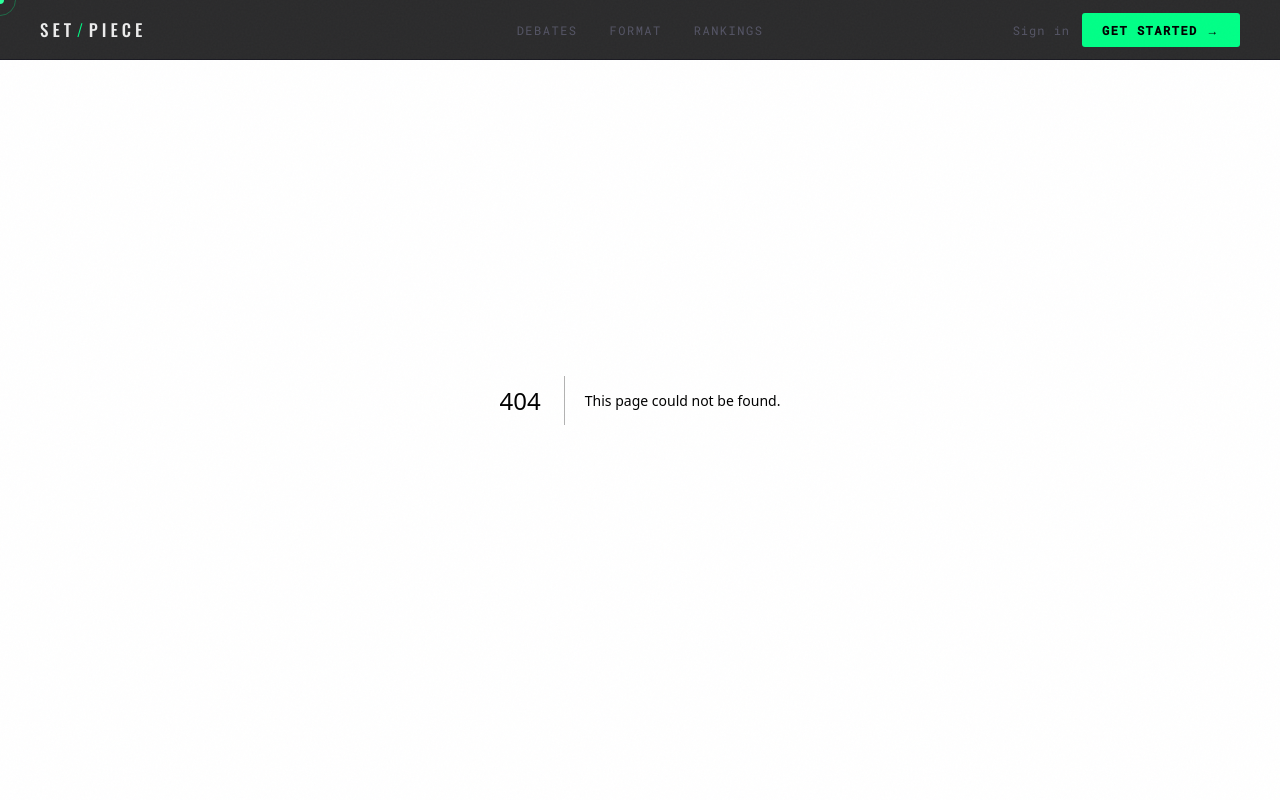
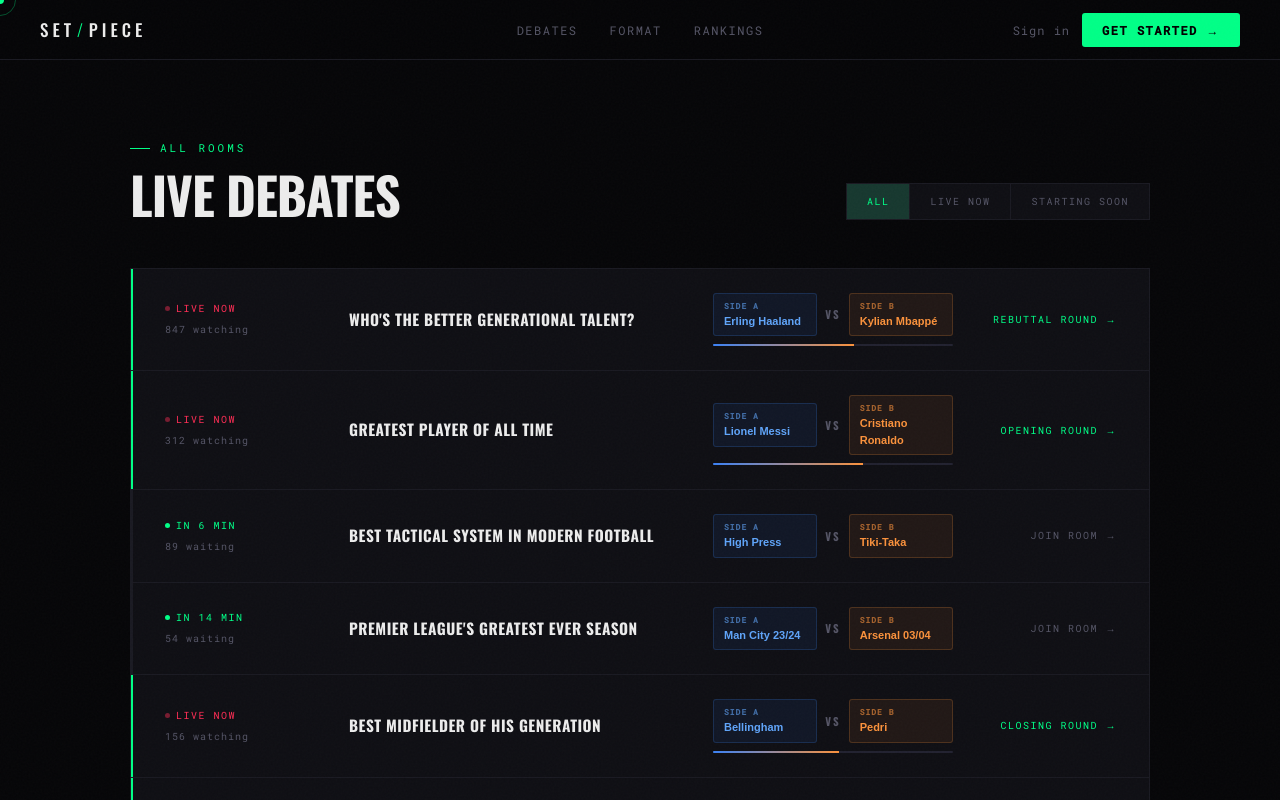
Before and after one commit to GajapriyanV/SetPiece, a Next.js app: page /rooms in a window 1280 px wide. Before the commit this address had no page. Shown: the top 800 px of the page. Built offline with nearby package versions, Linux system fonts and the light colour scheme; a web font is replaced by a local one.

Commit message:
All avaialable debate rooms page

```diff
--- /dev/null
+++ b/app/rooms/page.tsx
@@ -0,0 +1,262 @@
+"use client";
+
+import { useEffect, useRef, useState } from "react";
+
+type DebateStatus = "live" | "soon";
+
+interface Debate {
+  id: string;
+  status: DebateStatus;
+  viewers: number;
+  topic: string;
+  sideA: string;
+  sideB: string;
+  phase: string;
+  voteWidth: number;
+  startsIn?: string;
+}
+
+const ALL_DEBATES: Debate[] = [
+  {
+    id: "1", status: "live", viewers: 847,
+    topic: "Who's The Better Generational Talent?",
+    sideA: "Erling Haaland", sideB: "Kylian Mbappé",
+    phase: "Rebuttal Round", voteWidth: 58,
+  },
+  {
+    id: "2", status: "live", viewers: 312,
+    topic: "Greatest Player Of All Time",
+    sideA: "Lionel Messi", sideB: "Cristiano Ronaldo",
+    phase: "Opening Round", voteWidth: 63,
+  },
+  {
+    id: "3", status: "soon", viewers: 89,
+    topic: "Best Tactical System In Modern Football",
+    sideA: "High Press", sideB: "Tiki-Taka",
+    phase: "Join Room", voteWidth: 50, startsIn: "6 min",
+  },
+  {
+    id: "4", status: "soon", viewers: 54,
+    topic: "Premier League's Greatest Ever Season",
+    sideA: "Man City 23/24", sideB: "Arsenal 03/04",
+    phase: "Join Room", voteWidth: 50, startsIn: "14 min",
+  },
+  {
+    id: "5", status: "live", viewers: 156,
+    topic: "Best Midfielder Of His Generation",
+    sideA: "Bellingham", sideB: "Pedri",
+    phase: "Closing Round", voteWidth: 52,
+  },
+  {
+    id: "6", status: "live", viewers: 204,
+    topic: "Most Dominant Club Side Ever",
+    sideA: "Barcelona 2009–11", sideB: "Real Madrid 2015–18",
+    phase: "Opening Round", voteWidth: 47,
+  },
+  {
+    id: "7", status: "soon", viewers: 31,
+    topic: "Best International Manager Of The Decade",
+    sideA: "Didier Deschamps", sideB: "Gareth Southgate",
+    phase: "Join Room", voteWidth: 50, startsIn: "22 min",
+  },
+  {
+    id: "8", status: "live", viewers: 119,
+    topic: "Premier League GOAT Club",
+    sideA: "Manchester United", sideB: "Manchester City",
+    phase: "Rebuttal Round", voteWidth: 55,
+  },
+];
+
+function RoomRow({ debate }: { debate: Debate }) {
+  const [voteW, setVoteW] = useState(debate.voteWidth);
+  const [hovered, setHovered] = useState(false);
+
+  useEffect(() => {
+    if (debate.status !== "live") return;
+    const id = setInterval(() => {
+      setVoteW((w) => Math.max(35, Math.min(65, w + (Math.random() - 0.5) * 3)));
+    }, 2200);
+    return () => clearInterval(id);
+  }, [debate.status]);
+
+  const isLive = debate.status === "live";
+
+  return (
+    <div
+      onMouseEnter={() => setHovered(true)}
+      onMouseLeave={() => setHovered(false)}
+      style={{
+        background: hovered ? "#13131a" : "var(--card)",
+        borderLeft: `2px solid ${isLive ? "var(--g)" : "var(--border)"}`,
+        padding: "24px 32px",
+        display: "grid",
+        gridTemplateColumns: "160px 1fr 240px 140px",
+        alignItems: "center",
+        gap: "24px",
+        transition: "background 0.25s",
+        cursor: "pointer",
+      }}
+    >
+      {/* Status */}
+      <div style={{ display: "flex", flexDirection: "column", gap: "6px" }}>
+        <div style={{
+          display: "inline-flex", alignItems: "center", gap: "6px",
+          fontFamily: "var(--font-mono, 'Roboto Mono', monospace)",
+          fontSize: "10px", letterSpacing: "1.5px", textTransform: "uppercase",
+          color: isLive ? "var(--red)" : "var(--g)",
+        }}>
+          <div className={isLive ? "status-dot-live" : ""} style={{
+            width: "5px", height: "5px", borderRadius: "50%", background: "currentColor", flexShrink: 0,
+          }} />
+          {isLive ? "Live Now" : `In ${debate.startsIn}`}
+        </div>
+        <span style={{
+          fontFamily: "var(--font-mono, 'Roboto Mono', monospace)",
+          fontSize: "10px", color: "var(--dim)", letterSpacing: "1px",
+        }}>
+          {isLive ? `${debate.viewers.toLocaleString()} watching` : `${debate.viewers} waiting`}
+        </span>
+      </div>
+
+      {/* Topic */}
+      <div style={{
+        fontFamily: "var(--font-oswald, 'Oswald', sans-serif)",
+        fontWeight: 700, textTransform: "uppercase", letterSpacing: "0.5px",
+        fontSize: "clamp(15px, 1.2vw, 20px)", lineHeight: 1.15,
+      }}>
+        {debate.topic}
+      </div>
+
+      {/* Sides + vote bar */}
+      <div style={{ display: "flex", flexDirection: "column", gap: "8px" }}>
+        <div style={{ display: "flex", alignItems: "center", gap: "8px" }}>
+          <div style={{
+            flex: 1, padding: "6px 10px", background: "rgba(59,130,246,0.08)",
+            border: "1px solid rgba(59,130,246,0.2)", borderRadius: "3px",
+            fontSize: "11px", fontWeight: 600, color: "#60a5fa",
+            display: "flex", flexDirection: "column", gap: "1px",
+          }}>
+            <span style={{ fontSize: "8px", opacity: 0.6, textTransform: "uppercase", letterSpacing: "1px", fontFamily: "var(--font-mono)" }}>Side A</span>
+            {debate.sideA}
+          </div>
+          <span style={{
+            fontFamily: "var(--font-oswald, 'Oswald', sans-serif)",
+            fontSize: "11px", fontWeight: 700, color: "var(--dim)", letterSpacing: "2px",
+          }}>VS</span>
+          <div style={{
+            flex: 1, padding: "6px 10px", background: "rgba(251,146,60,0.08)",
+            border: "1px solid rgba(251,146,60,0.2)", borderRadius: "3px",
+            fontSize: "11px", fontWeight: 600, color: "#fb923c",
+            display: "flex", flexDirection: "column", gap: "1px",
+          }}>
+            <span style={{ fontSize: "8px", opacity: 0.6, textTransform: "uppercase", letterSpacing: "1px", fontFamily: "var(--font-mono)" }}>Side B</span>
+            {debate.sideB}
+          </div>
+        </div>
+        {isLive && (
+          <div style={{ height: "2px", background: "var(--border2)", borderRadius: "2px", overflow: "hidden" }}>
+            <div style={{
+              height: "100%", width: `${voteW}%`,
+              background: "linear-gradient(90deg, #3b82f6, #fb923c)",
+              transition: "width 1.2s ease",
+            }} />
+          </div>
+        )}
+      </div>
+
+      {/* Phase / CTA */}
+      <div style={{
+        fontFamily: "var(--font-mono, 'Roboto Mono', monospace)",
+        fontSize: "10px", color: isLive ? "var(--g)" : "var(--dim)",
+        letterSpacing: "1.5px", textTransform: "uppercase", textAlign: "right",
+        whiteSpace: "nowrap",
+      }}>
+        {isLive ? `${debate.phase} →` : "Join Room →"}
+      </div>
+    </div>
+  );
+}
+
+export default function RoomsPage() {
+  const ref = useRef<HTMLDivElement>(null);
+  const [filter, setFilter] = useState<"all" | "live" | "soon">("all");
+
+  useEffect(() => {
+    const obs = new IntersectionObserver(
+      (entries) => {
+        entries.forEach((entry) => {
+          if (entry.isIntersecting) entry.target.classList.add("on");
+        });
+      },
+      { threshold: 0.05 }
+    );
+    ref.current?.querySelectorAll(".rv").forEach((el) => obs.observe(el));
+    return () => obs.disconnect();
+  }, []);
+
+  const filtered = ALL_DEBATES.filter((d) => filter === "all" || d.status === filter);
+
+  return (
+    <main style={{ background: "var(--dark)", minHeight: "100vh", paddingTop: "80px" }}>
+      <div ref={ref} style={{ maxWidth: "1100px", margin: "0 auto", padding: "60px 40px" }}>
+
+        {/* Header */}
+        <div className="rv" style={{ marginBottom: "48px" }}>
+          <div className="sec-label">All Rooms</div>
+          <div style={{ display: "flex", alignItems: "flex-end", justifyContent: "space-between", gap: "24px" }}>
+            <h1 style={{
+              fontFamily: "var(--font-oswald, 'Oswald', sans-serif)",
+              fontSize: "clamp(36px, 4vw, 64px)", fontWeight: 700,
+              textTransform: "uppercase", letterSpacing: "-1px", lineHeight: 1,
+              margin: 0,
+            }}>Live Debates</h1>
+
+            {/* Filter tabs */}
+            <div style={{ display: "flex", gap: "1px", background: "var(--border)", border: "1px solid var(--border)" }}>
+              {(["all", "live", "soon"] as const).map((f) => (
+                <FilterTab key={f} label={f === "all" ? "All" : f === "live" ? "Live Now" : "Starting Soon"} active={filter === f} onClick={() => setFilter(f)} />
+              ))}
+            </div>
+          </div>
+        </div>
+
+        {/* Rooms list */}
+        <div className="rv" style={{ display: "flex", flexDirection: "column", gap: "1px", background: "var(--border)", border: "1px solid var(--border)" }}>
+          {filtered.map((d) => <RoomRow key={d.id} debate={d} />)}
+        </div>
+
+        {filtered.length === 0 && (
+          <div style={{
+            textAlign: "center", padding: "80px 0",
+            fontFamily: "var(--font-mono, 'Roboto Mono', monospace)",
+            fontSize: "11px", color: "var(--dim)", letterSpacing: "2px", textTransform: "uppercase",
+          }}>
+            No rooms found
+          </div>
+        )}
+      </div>
+    </main>
+  );
+}
+
+function FilterTab({ label, active, onClick }: { label: string; active: boolean; onClick: () => void }) {
+  const [hovered, setHovered] = useState(false);
+  return (
+    <button
+      onClick={onClick}
+      onMouseEnter={() => setHovered(true)}
+      onMouseLeave={() => setHovered(false)}
+      style={{
+        padding: "10px 20px",
+        background: active ? "var(--g3)" : hovered ? "#13131a" : "var(--card)",
+        border: "none", cursor: "pointer",
+        fontFamily: "var(--font-mono, 'Roboto Mono', monospace)",
+        fontSize: "10px", letterSpacing: "1.5px", textTransform: "uppercase",
+        color: active ? "var(--g)" : hovered ? "var(--text)" : "var(--dim)",
+        transition: "all 0.2s",
+      }}
+    >
+      {label}
+    </button>
+  );
+}
--- a/components/landing/LiveDebatesGrid.tsx
+++ b/components/landing/LiveDebatesGrid.tsx
@@ -161,11 +161,11 @@
   );
 }
 
-function StartDebateCard() {
+function MoreCard() {
   const [hovered, setHovered] = useState(false);
   return (
     <Link
-      href="/create"
+      href="/rooms"
       onMouseEnter={() => setHovered(true)}
       onMouseLeave={() => setHovered(false)}
       style={{
@@ -181,19 +181,20 @@
       <div style={{
         width: "48px", height: "48px", border: `1px solid ${hovered ? "var(--g)" : "var(--border2)"}`,
         borderRadius: "50%", display: "flex", alignItems: "center", justifyContent: "center",
-        fontSize: "24px", color: hovered ? "var(--g)" : "var(--dim)", transition: "all 0.25s",
-      }}>+</div>
+        fontSize: "20px", color: hovered ? "var(--g)" : "var(--dim)", transition: "all 0.25s",
+        letterSpacing: "2px",
+      }}>···</div>
       <div style={{
         fontFamily: "var(--font-oswald, 'Oswald', sans-serif)",
         fontSize: "16px", fontWeight: 600, textTransform: "uppercase", letterSpacing: "2px",
         color: hovered ? "var(--g)" : "var(--dim)", transition: "color 0.25s",
-      }}>Start A Debate</div>
+      }}>More Rooms</div>
       <div style={{
         fontFamily: "var(--font-mono, 'Roboto Mono', monospace)",
         fontSize: "10px", color: "var(--dim)", letterSpacing: "1.5px",
         textTransform: "uppercase", textAlign: "center",
       }}>
-        Challenge someone now
+        Browse all live debates
       </div>
     </Link>
   );
@@ -255,7 +256,7 @@
           border: "1px solid var(--border)",
         }}>
           {DEBATES.map((d) => <DebateCard key={d.id} debate={d} />)}
-          <StartDebateCard />
+          <MoreCard />
         </div>
       </div>
     </div>
```
Also changed, not shown: 1 other file (tests, documents, lock files or other folders).
